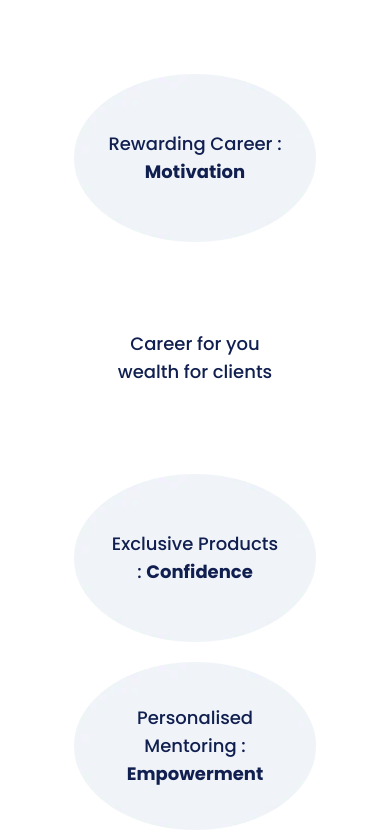
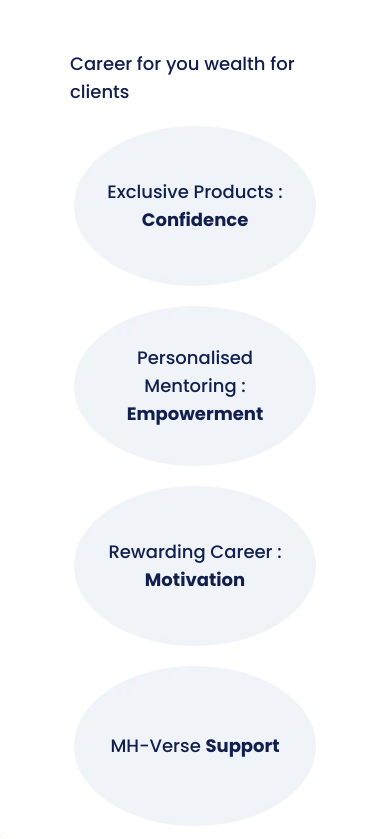
Before and after one commit to dprashant1999/mh_web, a website: page public/index.html in a window 390 px wide. Shown: the part 860-1699 px from the top of the page. Drawn offline with Linux system fonts and the light colour scheme; a web font is replaced by a local one.

Commit message:
latest_changes

```diff
--- a/public/index.html
+++ b/public/index.html
@@ -293,19 +293,36 @@
         </div>
     </div>
    </header>
-   <section class="pt-40 xl:pt-52 2xl:pt-64 relative min-h-screen">
+   <section class="pt-24 lg:pt-36 xl:pt-40 2xl:pt-52 relative min-h-screen">
         <div class="warrper relative z-10">
             <div class="text-center mb-4 md:mb-6 lg:mb-8 2xl:mb-10">
                 <div>
-                <span class="h2 relative">G<span class="page_titel text-primary whitespace-nowrap -rotate-6 text-12 sm:text-14 lg:text-16 xl:text-18">
-                    <svg class="mr-2" width="19" height="23" viewBox="0 0 19 23" fill="none" xmlns="http://www.w3.org/2000/svg"> <path d="M7.94072 1.35571C8.08069 5.2129 7.20034 13.086 2.55921 13.7207" stroke="#101F4F" stroke-linecap="round"/> <path d="M10.6362 21.0639C10.6479 17.9174 11.9948 11.4433 17.2886 10.7193" stroke="#101F4F" stroke-linecap="round"/> <path d="M7.92622 1.24851C8.84125 4.70715 11.9948 11.4434 17.2886 10.7195" stroke="#101F4F" stroke-linecap="round"/> <path d="M10.636 21.064C9.8776 18.3519 7.20044 13.0863 2.55931 13.721" stroke="#101F4F" stroke-linecap="round"/> </svg>
-                    Trusted Broker - Expert Advisor
-                </span></span>
+                    <span class="h2">G</span>
                     <span class="h2 typed-text inline-block anim"><span class="cursor typing"></span>
                     </span>
                     <span class="text96">… by growing <br> clients' wealth.</span>
                 </div>
-            <p class="text20 max-w-[798px] mx-auto">Market-Hub is in the business of building wealth for investors via empowering the career of financial Intermediaries.</p>
+                <p class="text20 max-w-[798px] mx-auto">Market-Hub is in the business of building wealth for investors via empowering
+                    the career of financial Intermediaries.</p>
+            </div>
+            <img src="assets/images/banner.gif" class=" max-w-60 md:max-w-[400px] mx-auto" alt="banner"/>
+            <div class="w-full max-w-[980px] mx-auto bg-light_green rounded-2xl py-2 px-5">
+                <div class="flex flex-wrap items-center justify-between">
+                    <div class="flex items-center space-x-3">
+                        <img src="assets/images/svg1.png" alt="svg1"/>
+                        <div>
+                            <p class="text20 text-primary font-bold">Start Investing Now</p>
+                            <span class="text-14 font-medium text-secondary block">Open Free Demat Account</span>
+                        </div>
+                    </div>
+                    <form>
+                        <div class="py-2 px-6 bg-white rounded-xl outline-none w-full">
+                            <input type="text" class="outline-none w-full text-b1 text-14 font-medium" placeholder="Enter your mobile number"/>
+                        </div>
+                    </form>
+                    <button class="btn2">Open An Account</button>
+                </div>
+            </div>
         </div>
         <img src="assets/images/back_pattern.webp" class="absolute w-full h-full object-cover inset-0" alt="back_pattern"/>
    </section>
@@ -365,25 +382,24 @@
 
    <section class="relative pt-14 sm:pt-16 md:pt-20 lg:pt-24 xl:pt-28 2xl:pt-32">
     <div class="warrper">
-        <div class="relative">
-            <div class="flex justify-center -mx-2.5 pt-6 order-2 md:order-1 lg:pt-20">
+        <div class="relative flex flex-col">
+            <div class="flex justify-center -mx-2.5 md:pt-6 order-2 md:order-1 lg:pt-20">
                 <!-- 1 -->
-               <div class="w-full md:max-w-52 lg:max-w-[262px] p-2.5">
+               <div class="w-full max-w-[262px] p-2.5">
                     <div class="relative z-10">
-                        <img src="assets/images/shape.webp" class="mx-auto" alt="shape"/>
-                        <h4 class="text24 font-medium text-primary absolute top-1/2 -translate-y-1/2 left-1/2 -translate-x-1/2 mx-auto text-center max-w-[200px]">Rewarding
-                            Career :
+                        <img src="assets/images/shape.webp" class="h-40 w-full max-w-80 md:max-w-full md:h-auto mx-auto" alt="shape"/>
+                        <h4 class="text24 font-medium text-primary absolute top-1/2 -translate-y-1/2 left-1/2 -translate-x-1/2 mx-auto text-center w-full max-w-[200px]">Rewarding Career :
                         <span class="font-bold">Motivation</span></h4>
                     </div>
                 </div>
                 <!-- 1 -->
             </div>
-            <div class="flex-wrap flex items-center justify-center order-1 md:order-2 -mx-2.5">
+            <div class="flex-wrap md:flex-nowrap flex items-center justify-center order-1 md:order-2 -mx-2.5">
                 <!-- 2  -->
-                <div class="w-full md:max-w-52 order-2 md:order-1 lg:max-w-[262px] p-2.5">
+                <div class="w-full order-2 md:order-1 max-w-[262px] p-2.5">
                     <div class="relative z-10">
-                        <img src="assets/images/shape.webp" class="mx-auto" alt="shape"/>
-                        <h4 class="text24 font-medium text-primary absolute top-1/2 -translate-y-1/2 left-1/2 -translate-x-1/2 mx-auto text-center max-w-[200px]">Exclusive
+                        <img src="assets/images/shape.webp" class="h-40 w-full max-w-80 md:max-w-full md:h-auto mx-auto" alt="shape"/>
+                        <h4 class="text24 font-medium text-primary absolute top-1/2 -translate-y-1/2 left-1/2 -translate-x-1/2 mx-auto text-center w-full max-w-[200px]">Exclusive
                             Products :
                         <span class="font-bold">Confidence</span></h4>
                     </div>
@@ -392,17 +408,17 @@
                 <!-- 3  -->
                 <div class="w-full sm:max-w-72 order-1 md:order-2 lg:max-w-md p-2.5">
                     <div class="relative flex justify-center z-10 p-0 lg:p-12">
-                        <div class="border-0 md:border-8 border-light_green text-center rounded-full w-48 h-48 md:w-60 md:h-60 lg:w-[320px] lg:h-[320px]">
-                            <h4 class="text24 font-medium text-primary absolute top-1/2 -translate-y-1/2 left-1/2 -translate-x-1/2 max-w-[250px] mx-auto text-center">Career for you wealth for clients</h4>
+                        <div class="border-0 md:border-8 border-light_green rounded-full md:w-60 md:h-60 lg:w-[320px] lg:h-[320px]">
+                            <h4 class="text24 font-medium text-primary md:absolute md:top-1/2 md:-translate-y-1/2 md:left-1/2 md:-translate-x-1/2 w-full max-w-[250px] md:text-center">Career for you wealth for clients</h4>
                         </div>
                     </div>
                 </div>
                 <!-- 3  -->
                 <!-- 4  -->
-                <div class="w-full md:max-w-52 order-3 lg:max-w-[262px] p-2.5">
+                <div class="w-full order-3 max-w-[262px] p-2.5">
                     <div class="relative z-10">
-                        <img src="assets/images/shape.webp" class="mx-auto" alt="shape"/>
-                        <h4 class="text24 font-medium text-primary absolute top-1/2 -translate-y-1/2 left-1/2 -translate-x-1/2 mx-auto text-center max-w-[200px]">Personalised
+                        <img src="assets/images/shape.webp" class="h-40 w-full max-w-80 md:max-w-full md:h-auto mx-auto" alt="shape"/>
+                        <h4 class="text24 font-medium text-primary absolute top-1/2 -translate-y-1/2 left-1/2 -translate-x-1/2 mx-auto text-center w-full max-w-[200px]">Personalised
                             Mentoring :
                         <span class="font-bold">Empowerment</span></h4>
                     </div>
@@ -411,10 +427,10 @@
             </div>
             <div class="flex justify-center order-3 -mx-2.5 pb-0 lg:pb-12">
                 <!-- 5  -->
-                <div class="w-full md:max-w-52 lg:max-w-[262px] p-2.5">
+                <div class="w-full max-w-[262px] p-2.5">
                     <div class="relative z-10">
-                        <img src="assets/images/shape.webp" class="mx-auto" alt="shape"/>
-                        <h4 class="text24 font-medium text-primary absolute top-1/2 -translate-y-1/2 left-1/2 -translate-x-1/2 mx-auto text-center max-w-[200px]">MH-Verse
+                        <img src="assets/images/shape.webp" class="h-40 w-full max-w-80 md:max-w-full md:h-auto mx-auto" alt="shape"/>
+                        <h4 class="text24 font-medium text-primary absolute top-1/2 -translate-y-1/2 left-1/2 -translate-x-1/2 mx-auto text-center w-full max-w-[200px]">MH-Verse
                         <span class="font-bold">Support</span></h4>
                     </div>
                 </div>
```
Also changed, not shown: public/assets/css/style.css. Lines whose indentation alone changed are shown as unchanged.
